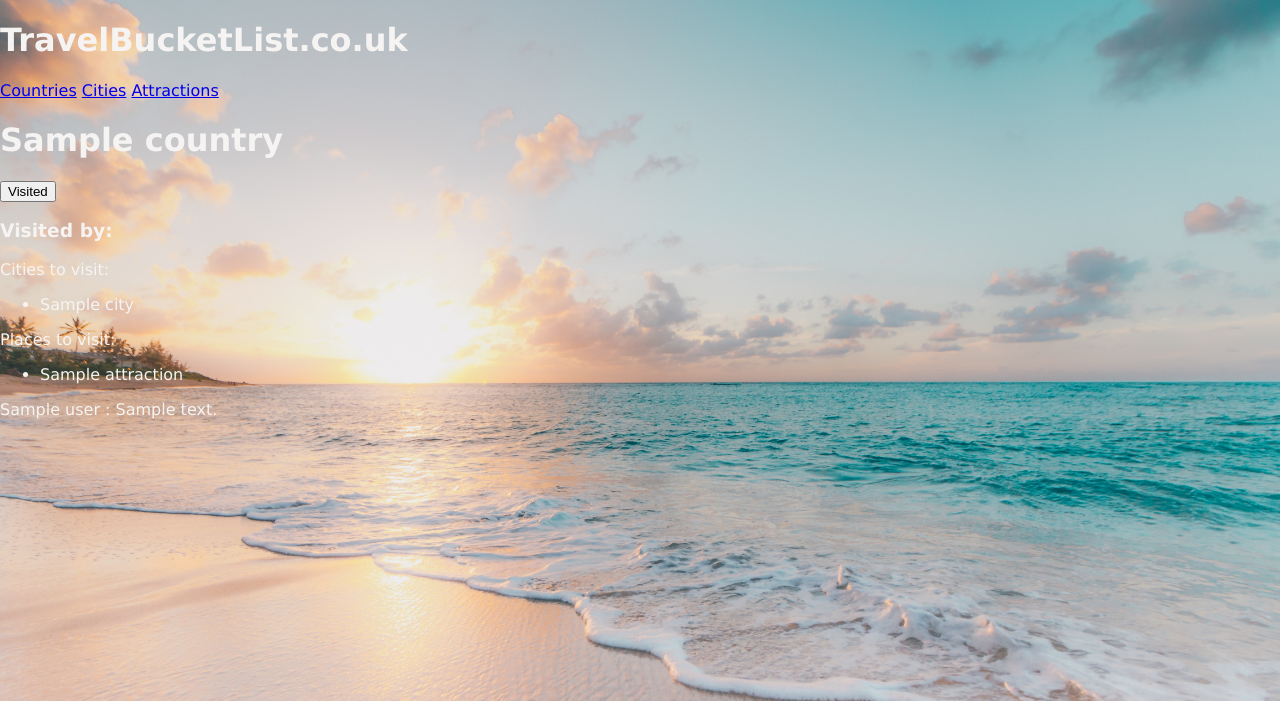
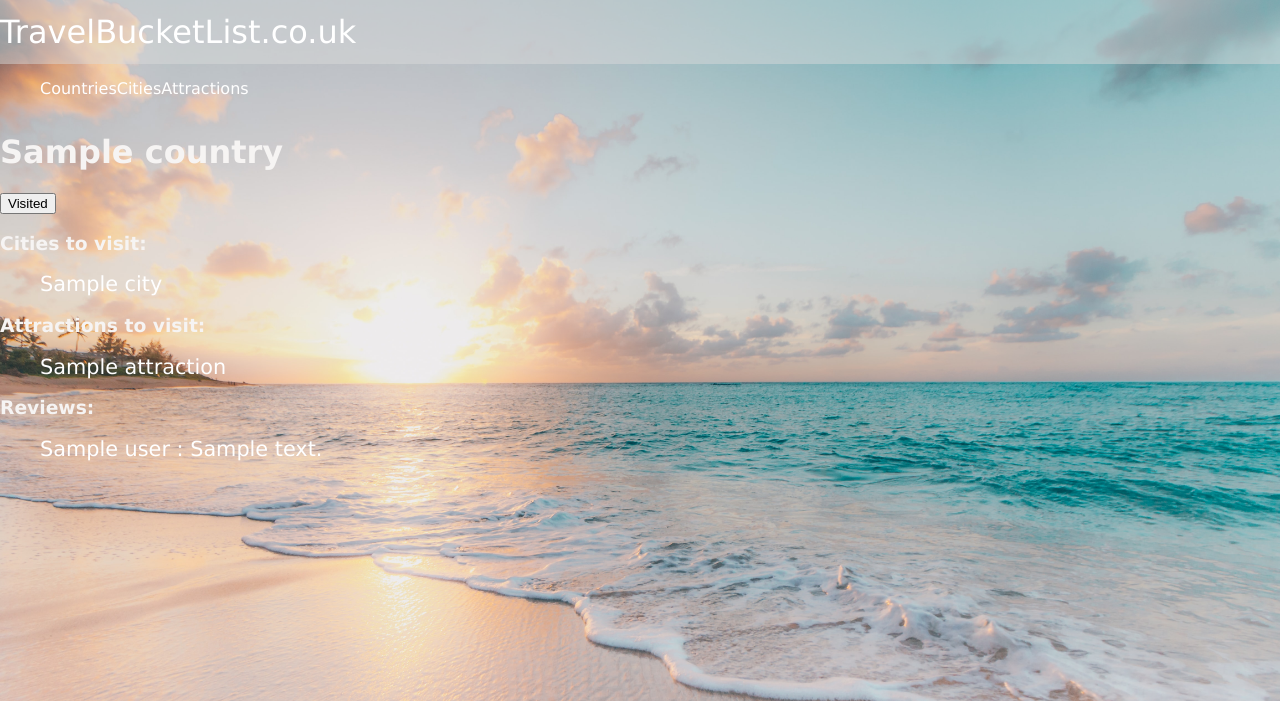
Before and after one commit to Jamiefkk/Flask_Project_JF, a Flask app: page /countries/1 in a window 1280 px wide. Shown: the top 701 px of the page. Run offline with Flask 2, Linux system fonts and the light colour scheme; a database or web service that is not in the repository returns one stand-in record (values such as "Sample title"); some libraries are stand-ins or nearby versions.

Commit message:
more css

```diff
--- a/static/css/style.css
+++ b/static/css/style.css
@@ -7,3 +7,63 @@ body {
     padding: 0px;
     margin: 0px;
   }
+
+header{
+    height: 4rem;
+    background-color:  #d9d9d97a;
+    color: #fff;
+    display: flex;
+    align-items: center;
+    font-size: 2rem;
+}
+
+nav{
+    height: 3rem;
+    display: flex;
+    align-items: center;
+  }
+
+  nav ul {
+    display: flex;
+  }
+
+  ul li {
+    margin-right: 40px;
+    color: #fff;
+    font-size: 1.3rem;
+    list-style: none;
+  }
+
+   ul a {
+    color: #fff;
+    text-decoration: none;
+  }
+
+  nav li a:hover {
+    text-decoration: underline;
+  }
+
+  .review {
+    background-color: aliceblue;
+    padding: 10px;
+    margin: 20px;
+    height: 300px;
+    border-radius: 5px;
+    display: flex;
+    flex-direction: column;
+    align-items: center;
+    display: grid;
+    justify-content: center;
+  }
+
+  .visit-btn {
+    background: #FF4A52;
+    color: #fff;
+    padding: 5px 20px;
+    font-size: 16px;
+    height: 50px;
+    width: 100px;
+    border: 0;
+    border-radius: 5px;
+    cursor: pointer;
+  }
--- a/templates/base.html
+++ b/templates/base.html
@@ -9,16 +9,20 @@
 </head>
 <body>
     <div>
-        <head>
-            <h1> TravelBucketList.co.uk </h1>
-        </head>
-    </div>
-    <div>
-        <header>
-            <a href="/countries">Countries</a>
-            <a href="/cities">Cities</a>
-            <a href="/attractions">Attractions</a>
-        </header>
+        <div>
+            <header>
+                <div id="logo">
+                    TravelBucketList.co.uk
+                </div>
+            </header>
+        </div>
+        <nav>
+            <ul>
+                <a href="/countries">Countries</a>
+                <a href="/cities">Cities</a>
+                <a href="/attractions">Attractions</a>
+            </ul>
+        </nav>
     </div>
     {% block content %}
 
--- a/templates/countries/show.html
+++ b/templates/countries/show.html
@@ -5,38 +5,43 @@
 
 {% if visit_status.visited == None %}
 <form action="/countries/{{ country.id }}/visited-want-to-visit" method="post">
-    <button>Not visited</button>
+    <button id="visit-btn">Not visited</button>
 </form>
 
 {% elif visit_status.visited == "Want to visit" %}
 <form action="/countries/{{ country.id }}/visited-visited" method="post">
-    <button>Want to visit</button>
+    <button id="visit-btn">Want to visit</button>
 </form>
 
 {% else %}
 <form action="/countries/{{ country.id }}/visited-none" method="post">
-    <button>Visited</button>
+    <button id="visit-btn">Visited</button>
 </form>
 {% endif %}
-
-<h3>Visited by:</h3>
-Cities to visit:
+<section>
+    <div>
+        <h3>Cities to visit:</h3>
             <ul>
                 {% for city in cities  %}
                 <li>{{city.name}}</li>
                 {% endfor %}
             </ul>
-Places to visit:
-
+        <h3>Attractions to visit:</h3>
             <ul>
                 {% for attraction in attractions  %}
                 <li>{{attraction.name}}</li>
                 {% endfor %}
             </ul>
-
-<p>
+    </div>
+</section>
+<section>
+    <div id="review">
+            <h3>Reviews:</h3>
+        <ul>
             {% for visit in visits %}
-        <p>{{ visit.user.name }} : {{ visit.review }}</p>
+                <li>{{ visit.user.name }} : {{ visit.review }}</li>
             {% endfor %}
-</p>
+        </ul>
+    </div>
+</section>
 {% endblock %}
```
Also changed, not shown: templates/attractions/show.html (+11 -12 lines), templates/cities/show.html (+21 -16 lines). Lines whose indentation alone changed are shown as unchanged.
